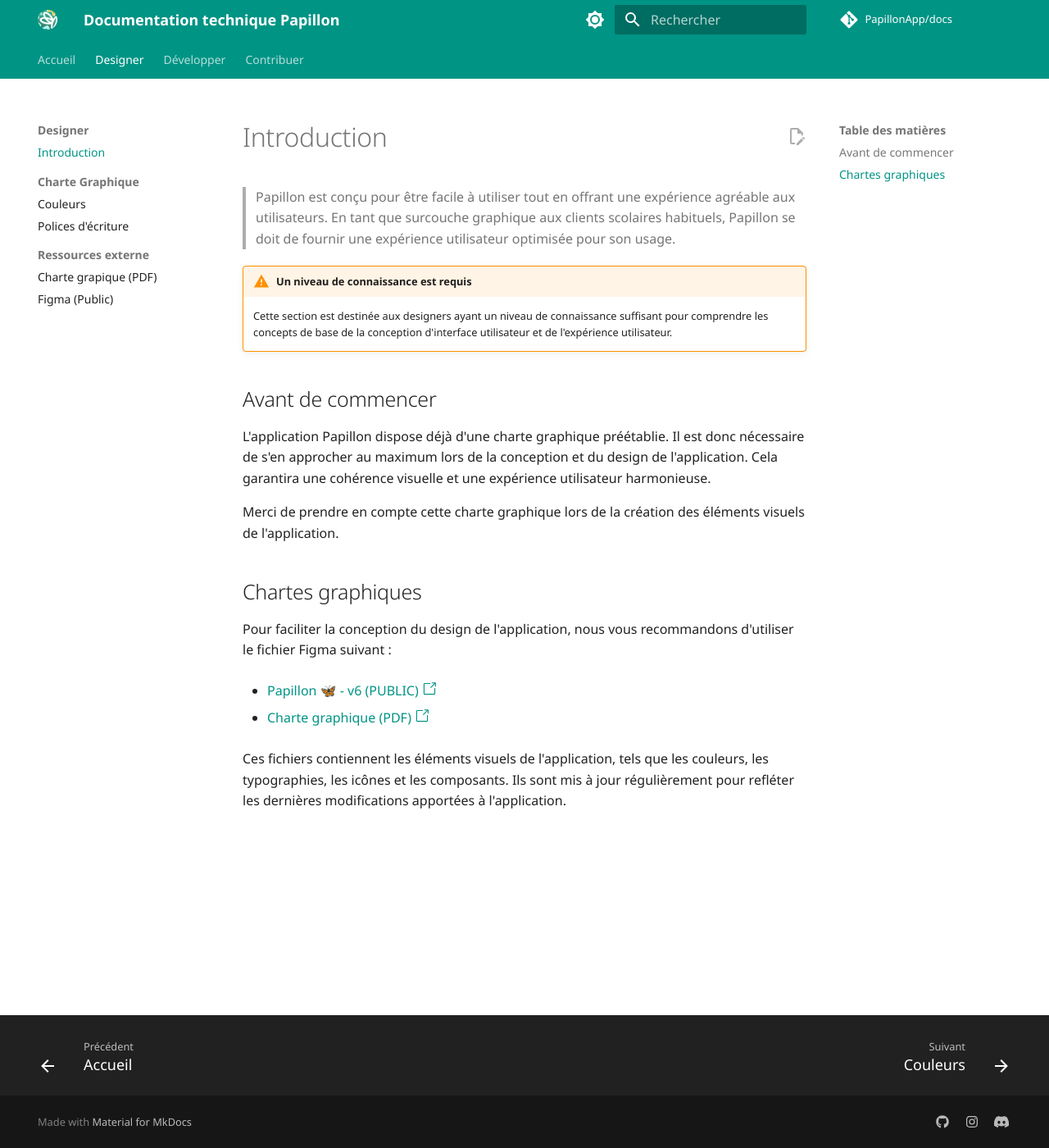
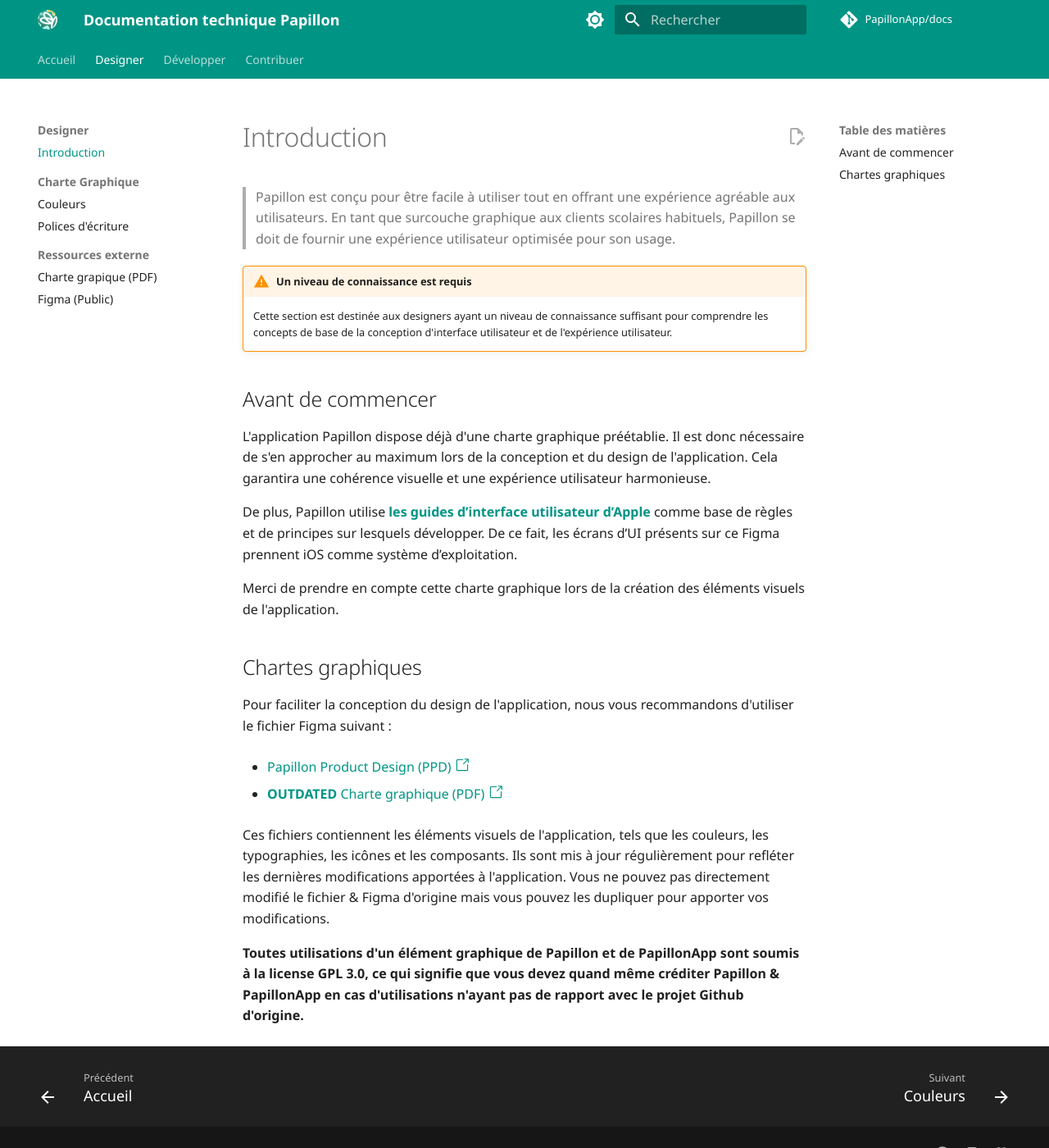
Before and after one commit to PapillonApp/docs, an MkDocs documentation site: the page built from docs/design/intro.md, in a window 1280 px wide and 1400 px high. Shown: the whole window at 82% size. Built offline with MkDocs 1.6.1 and Material for MkDocs 9.7.7, drawn with Linux system fonts in a browser that asks for light colours; comment, search, counter and statistics services are not loaded.

Commit message:
Amélioration de l'intro doc Design
Ajout d'élément et de détails

```diff
--- a/docs/design/intro.md
+++ b/docs/design/intro.md
@@ -8,14 +8,18 @@
 
 L'application Papillon dispose déjà d'une charte graphique préétablie. Il est donc nécessaire de s'en approcher au maximum lors de la conception et du design de l'application. Cela garantira une cohérence visuelle et une expérience utilisateur harmonieuse.
 
+De plus, Papillon utilise **[les guides d’interface utilisateur d’Apple](https://developer.apple.com/design/)** comme base de règles et de principes sur lesquels développer. De ce fait, les écrans d’UI présents sur ce Figma prennent iOS comme système d’exploitation.
+
 Merci de prendre en compte cette charte graphique lors de la création des éléments visuels de l'application.
 
 ## Chartes graphiques
 
 Pour faciliter la conception du design de l'application, nous vous recommandons d'utiliser le fichier Figma suivant :
 
-- [Papillon 🦋 - v6 (PUBLIC) :octicons-link-external-24:](https://www.figma.com/file/EZ9HbmMmCywyCxp3OuvofF/Product-design-Papillon?type=design&node-id=316%3A470&mode=design&t=gEZXuZLlWRlCkLNn-1){target="_blank"}
+- [Papillon Product Design (PPD) :octicons-link-external-24:](https://www.figma.com/file/EZ9HbmMmCywyCxp3OuvofF/%5BPUBLIC%5D-Papillon-Product-Design?type=design&node-id=0-1&mode=design&t=xcRjRMwqy4sVpscj-0){target="_blank"}
 
-- [Charte graphique (PDF) :octicons-link-external-24:](../assets/design/Charte%20Graphique%20-%20Papillon%20(sept.%202023).pdf){target="_blank"}
+- [**OUTDATED** Charte graphique (PDF) :octicons-link-external-24:](../assets/design/Charte%20Graphique%20-%20Papillon%20(sept.%202023).pdf){target="_blank"}
 
-Ces fichiers contiennent les éléments visuels de l'application, tels que les couleurs, les typographies, les icônes et les composants. Ils sont mis à jour régulièrement pour refléter les dernières modifications apportées à l'application.
+Ces fichiers contiennent les éléments visuels de l'application, tels que les couleurs, les typographies, les icônes et les composants. Ils sont mis à jour régulièrement pour refléter les dernières modifications apportées à l'application. Vous ne pouvez pas directement modifié le fichier & Figma d'origine mais vous pouvez les dupliquer pour apporter vos modifications.
+
+**Toutes utilisations d'un élément graphique de Papillon et de PapillonApp sont soumis à la license GPL 3.0, ce qui signifie que vous devez quand même créditer Papillon & PapillonApp en cas d'utilisations n'ayant pas de rapport avec le projet Github d'origine.**
```
